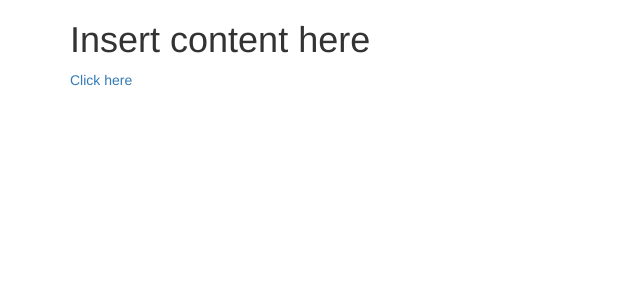
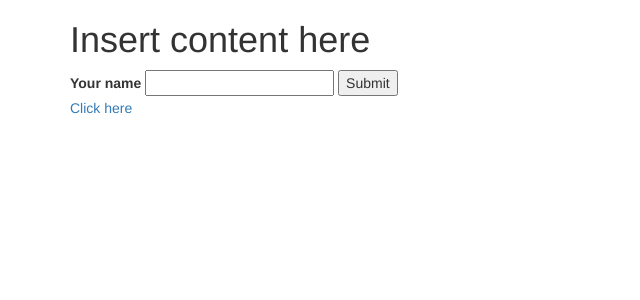
Before and after one commit to rustyworks/flask-structure, a Flask app: page / in a window 1280 px wide. Shown: the top 300 px of the page, without its empty margins (0-640 px from the left). Run offline with Flask 2, Linux system fonts and the light colour scheme; some libraries are stand-ins or nearby versions.

Commit message:
Add simple form

```diff
--- a/app/blueprints/home_blueprint.py
+++ b/app/blueprints/home_blueprint.py
@@ -1,12 +1,18 @@
-from flask import Blueprint, abort, render_template
+from flask import Blueprint, abort, redirect, render_template, session, url_for
+from app.forms.simple_form import SimpleForm
 
 
 home_blueprint = Blueprint('home', __name__, template_folder='templates')
 
 
-@home_blueprint.route('/')
+@home_blueprint.route('/', methods=['POST', 'GET'])
 def index():
-    try:
-        return render_template('home/index.html')
-    except TemplateNotFound:
-        abort(404)
+    form = SimpleForm()
+    if form.validate_on_submit():
+        session['name'] = form.name.data
+        return redirect(url_for('home.index'))
+    else:
+        try:
+            return render_template('home/index.html', form=form, name=session.get('name'))
+        except TemplateNotFound:
+            abort(404)
--- /dev/null
+++ b/app/forms/simple_form.py
@@ -0,0 +1,8 @@
+from flask_wtf import Form
+from wtforms import StringField, SubmitField
+from wtforms.validators import Required
+
+
+class SimpleForm(Form):
+    name = StringField('Your name', validators=[Required()])
+    submit = SubmitField('Submit')
--- a/app/templates/home/index.html
+++ b/app/templates/home/index.html
@@ -11,7 +11,17 @@
 
 {% block content %}
   <div class="container">
+    {% if name %}
+      <h1>Hello, {{ name }}</h1>
+    {% endif %}
+    <h1></h1>
     <h1>Insert content here</h1>
+    <form method="POST">
+      {{ form.name.label }} {{ form.name() }}
+      {{ form.hidden_tag() }}
+      {{ form.submit() }}
+    </form>
+
     <a href="{{ url_for('home.index') }}">Click here</a>
   </div>
 {% endblock content %}
```
